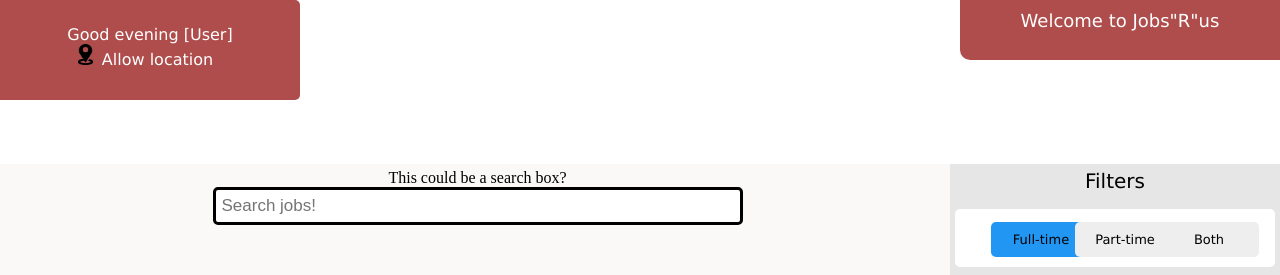
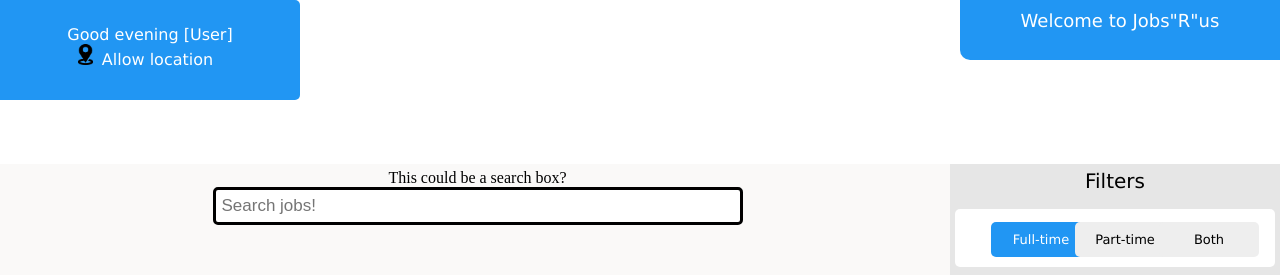
Before and after one commit to Owen-SS/Software-Engineering-Assignment, a Flask app: page / in a window 1280 px wide. Shown: the top 275 px of the page. Run offline with Flask 2, Linux system fonts and the light colour scheme.

Commit message:
Changed the colour up

```diff
--- a/static/css/style.css
+++ b/static/css/style.css
@@ -8,7 +8,7 @@ body {
 
 #top{
     float: right;
-    background-color: rgba(142, 2, 2, 0.7);
+    background-color: #2196F3;
     width: 25%;
     padding-top: 10px;
     padding-bottom: 10px;
@@ -24,7 +24,7 @@ body {
 
 #user{
     color: white;
-    background-color: rgba(142, 2, 2, 0.7);
+    background-color: #2196F3;
     height: 100px;
     width: 30%;
     max-width: 300px;
@@ -120,7 +120,7 @@ body {
 
 #job:hover{
     transition: 0.3s;
-    background-color: #ccc;
+    background-color: rgb(230, 230, 230);
     padding-right: 10px;
     padding-left: 10px;
 }
@@ -168,12 +168,13 @@ body {
 /* On mouse-over, add a grey background color */
 .container:hover input ~ .checkmark {
     transition: 0.2s;
-    background-color: #ccc;
+    background-color: rgb(219, 216, 216);
 }
 
 /* When the radio button is checked, add a blue background */
 .container input:checked ~ .checkmark {
     transition: 0.2s;
+    color: white;
     background-color: #2196F3;
 }
 
```
